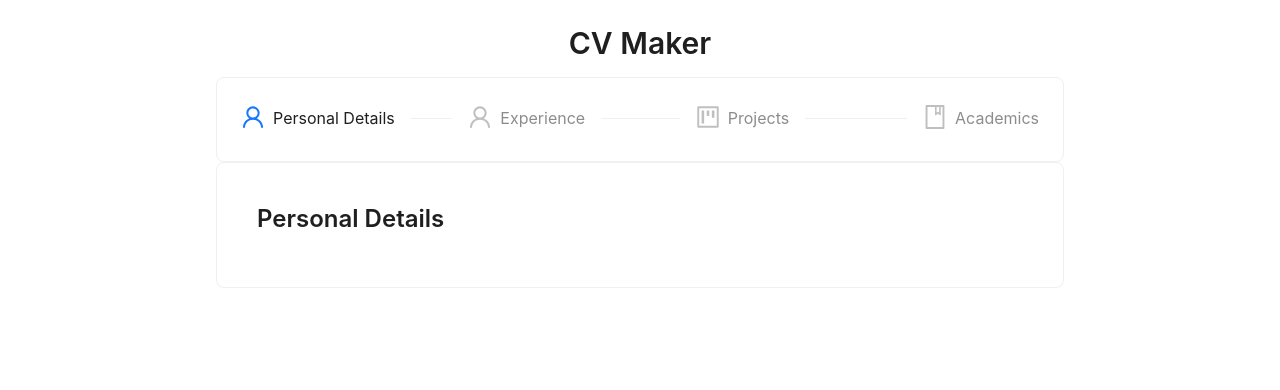
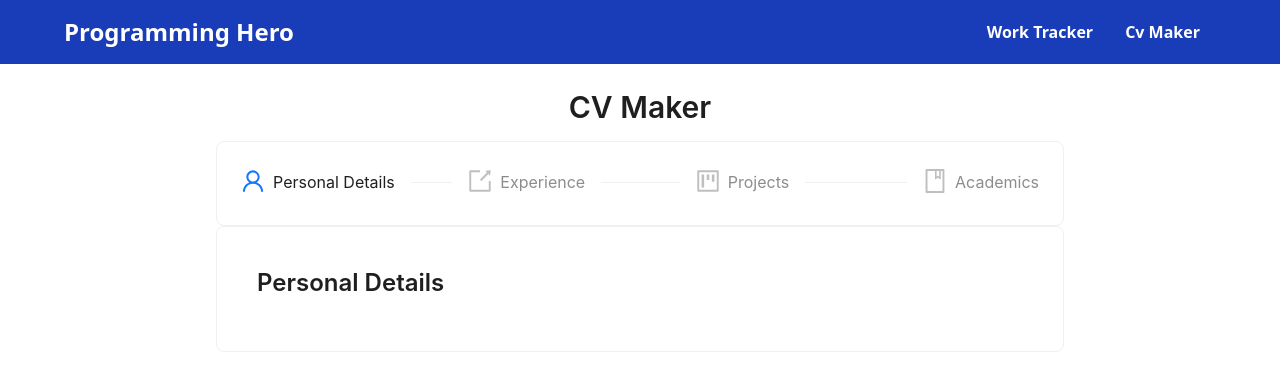
Before and after one commit to shariarhossain17/Job_Task_Ph, a React (Vite) app: page /cv-maker in a window 1280 px wide. Shown: the top 390 px of the page. Built offline with nearby package versions, Linux system fonts and the light colour scheme.

Commit message:
added navbar on cv maker

```diff
--- a/src/pages/CvMaker.tsx
+++ b/src/pages/CvMaker.tsx
@@ -1,11 +1,12 @@
 import {
   BookOutlined,
-  //   BriefcaseOutlined,
+  ExportOutlined,
   ProjectOutlined,
   UserOutlined,
 } from "@ant-design/icons";
 import { Card, Steps, Typography } from "antd";
 import { useState } from "react";
+import Navbar from "../Components/Navbar";
 const { Title } = Typography;
 const { Step } = Steps;
 const CvMaker = () => {
@@ -17,7 +18,7 @@ const CvMaker = () => {
     },
     {
       title: "Experience",
-      icon: <UserOutlined></UserOutlined>,
+      icon: <ExportOutlined />,
     },
     {
       title: "Projects",
@@ -34,6 +35,7 @@ const CvMaker = () => {
   };
   return (
     <div>
+      <Navbar></Navbar>
       <div className="p-6 max-w-4xl mx-auto">
         <Title level={2} className="mb-6 text-center">
           CV Maker
```
